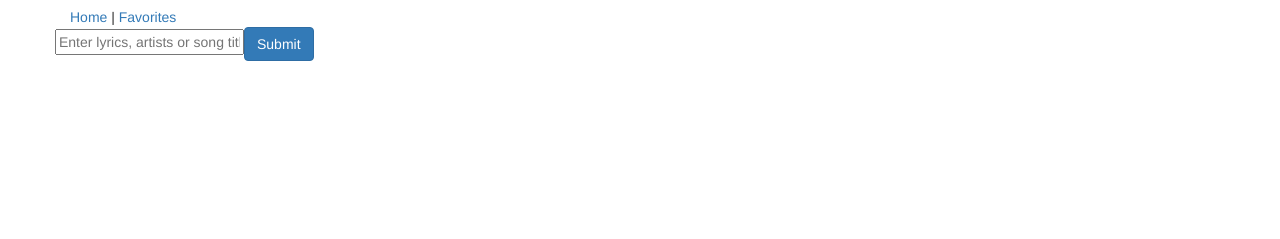
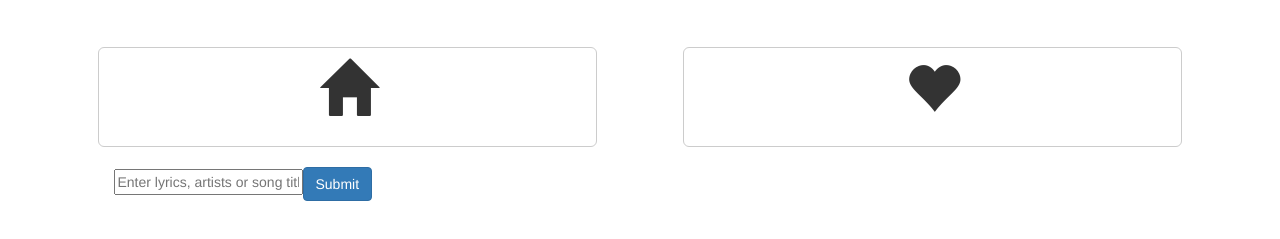
Before and after one commit to kdgiddyup/SmartyPants, a website: page app/public/search.html in a window 1280 px wide. Shown: the part 63-302 px from the top of the page. Drawn offline with nearby package versions, Linux system fonts and the light colour scheme.

Commit message:
some style and structure changes to web ui

```diff
--- a/app/public/assets/helpers/search.js
+++ b/app/public/assets/helpers/search.js
@@ -2,6 +2,12 @@ var user = currentUser();
 
 // what happens when search button is clicked?
   $(document).ready(function(){
+
+    // check local storage for a current user
+    if (currentUser()) {
+        $("#userGreeting").html(`Welcome, ${user}`);
+    }
+
     $("#lyricsSearchButton").on("click",function(){
       var input=$("#lyricsSearch").val().trim();
       console.log("searching",input);
--- a/app/public/assets/styles/main.css
+++ b/app/public/assets/styles/main.css
@@ -3,6 +3,7 @@
 }
 #lyricsModalBody img {
     width: 100%;
+    height: auto;
 }
 .referentText {
     background-color: #000;
@@ -34,3 +35,7 @@
     text-decoration: none;
     color: #000;
 }
+#searchInput {
+    width: 90%;
+    margin: 20px auto;
+}
--- a/app/public/search.html
+++ b/app/public/search.html
@@ -24,26 +24,38 @@
 
 <body>
 <div class="container">
-      <div id="header" class="row">
+    <div id="header" class="row">
         <div class="col-lg-12">
           <h1><a href="/">SmartLyrics</a></h1>
           <p id="userGreeting"></p>
         </div>
     </div>
 
+  <div class="row" id="menuBtns">
+        <div class="col-lg-6 col-md-6 col-sm-6 col-xs-6">
+          <a href="/">
+            <button type="button" class="btn btn-default btn-lg" data-toggle="tooltip" data-placement="auto top" title="Return to homepage">
+              <span class="glyphicon glyphicon-home" aria-hidden="true"></span>
+            </button>
+          </a>
+        </div>
+        <div class="col-lg-6 col-md-6 col-sm-6 col-xs-6">
+          <a href="/favorites.html">
+            <button type="button" class="btn btn-default btn-lg" data-toggle="tooltip" data-placement="auto top" title="See your saved songs">
+              <span class="glyphicon glyphicon-heart" aria-hidden="true"></span>
+            </button>
+          </a>
+        </div>
+  </div>
+
   <div class="row">
-    <div class="col-lg-12">
-        <a href="/">Home</a> | <a href="/favorites.html">Favorites</a>
+    <div id="searchInput" class="col-lg-12 input-group">
+      <input class="input" id="lyricsSearch" name="lyricsSearch" placeholder="Enter lyrics, artists or song titles" type="text">
+      <button class="btn btn-primary" id="lyricsSearchButton" type="submit">Submit</button>
     </div>
   </div>
-  <div class="row">
-  <div class="input-group">
-   <input class="input" id="lyricsSearch" name="lyricsSearch" placeholder="Enter lyrics, artists or song titles" type="text">
-   <button class="btn btn-primary" id="lyricsSearchButton" type="submit">Submit</button>
-  </div>
-  </div>
+
   <div id="searchResults" class="row">
-
     <div class="col-lg-12" id="resultsList">
     </div>
   </div><!-- /results row-->
```
Also changed, not shown: app/public/favorites.html (+19 -1 lines), app/public/home.html (+5 -5 lines).
